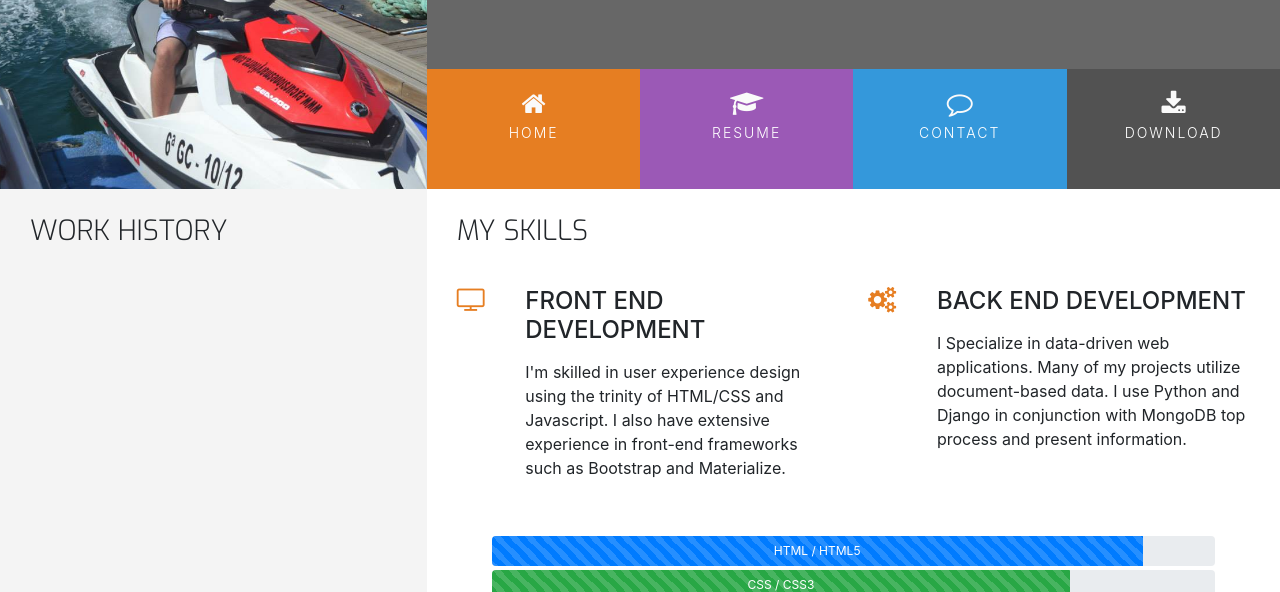
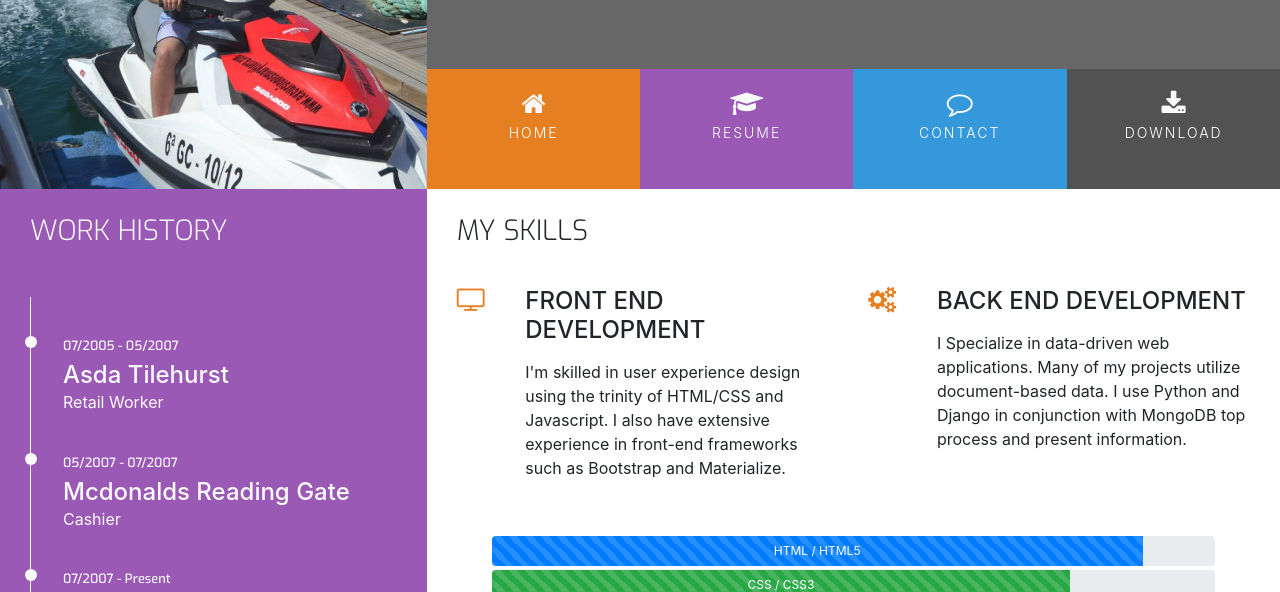
Before and after one commit to djacura/my-resume, a plain HTML site: page resume.html in a window 1280 px wide. Shown: the part 180-772 px from the top of the page. Drawn offline with nearby package versions, Linux system fonts and the light colour scheme.

Commit message:
Added work history timeline

```diff
--- a/assets/css/style.css
+++ b/assets/css/style.css
@@ -12,6 +12,10 @@
 
 .bg-color-personal-info {
     background-color: #f4f4f4;
+}
+
+.bg-color-work-history {
+    background-color: #9b59b6;
 }
 
 .ui-menu-color-home {
@@ -60,6 +64,7 @@ h1,h2,h3,h4 {
     float: none;
 }
 
+.history-heading,
 .section-heading {
     font-family: "Exo", sans-serif;
     font-weight: 300;
@@ -270,3 +275,51 @@ footer {
 .progress-section {
     margin: 40px 20px;
 }
+
+/* -- work history -- */
+
+.history-heading {
+    color: #fafafa;
+    margin-bottom: 50px;
+}
+
+.timeline-item {
+    padding: 4em 2em 0em 2em;
+    position: relative;
+    color: #fafafa;
+    border-left: 1px solid;
+}
+
+.timeline-item p {
+    padding: 0;
+    margin: 0;
+}
+
+.timeline-item:before {
+    content: attr(data-dates);
+    position: absolute;
+    left: 2.5em;
+    top: 3em;
+    display: block;
+    font-family: "Exo", sans-serif;
+    font-weight: 500;
+    font-size: 0.8em;
+    padding: 0;
+    margin: 0;
+}
+
+.timeline-item:after {
+    width: 12px;
+    height: 12px;
+    display: block;
+    top: 2.4em;
+    position: absolute;
+    left: -6px;
+    border-radius: 12px;
+    content: '';
+    background-color: #fafafa;
+}
+
+.history-items {
+    margin-bottom: 30px;
+}
--- a/resume.html
+++ b/resume.html
@@ -47,12 +47,26 @@
     </header>
     <section class="container-fluid">
         <div class="row">
-            <div class="col-md-4 bg-color-personal-info section-column">
+            <div class="col-md-4 bg-color-work-history section-column">
                 <div class="row">
                     <div class="col-12">
-                        <h3 class="section-heading uppercase">
+                        <h3 class="history-heading uppercase">
                             Work History
                         </h3>
+                    </div>
+                </div>
+                <div class="history-items">
+                    <div class="timeline-item" data-dates="07/2005 - 05/2007">
+                        <h4>Asda Tilehurst</h4>
+                        <p>Retail Worker</p>
+                    </div>
+                    <div class="timeline-item" data-dates="05/2007 - 07/2007">
+                        <h4>Mcdonalds Reading Gate</h4>
+                        <p>Cashier</p>
+                    </div>
+                    <div class="timeline-item" data-dates="07/2007 - Present">
+                        <h4>Reading Audi</h4>
+                        <p>Audi Accredited Master Technician</p>
                     </div>
                 </div>
             </div>
```
